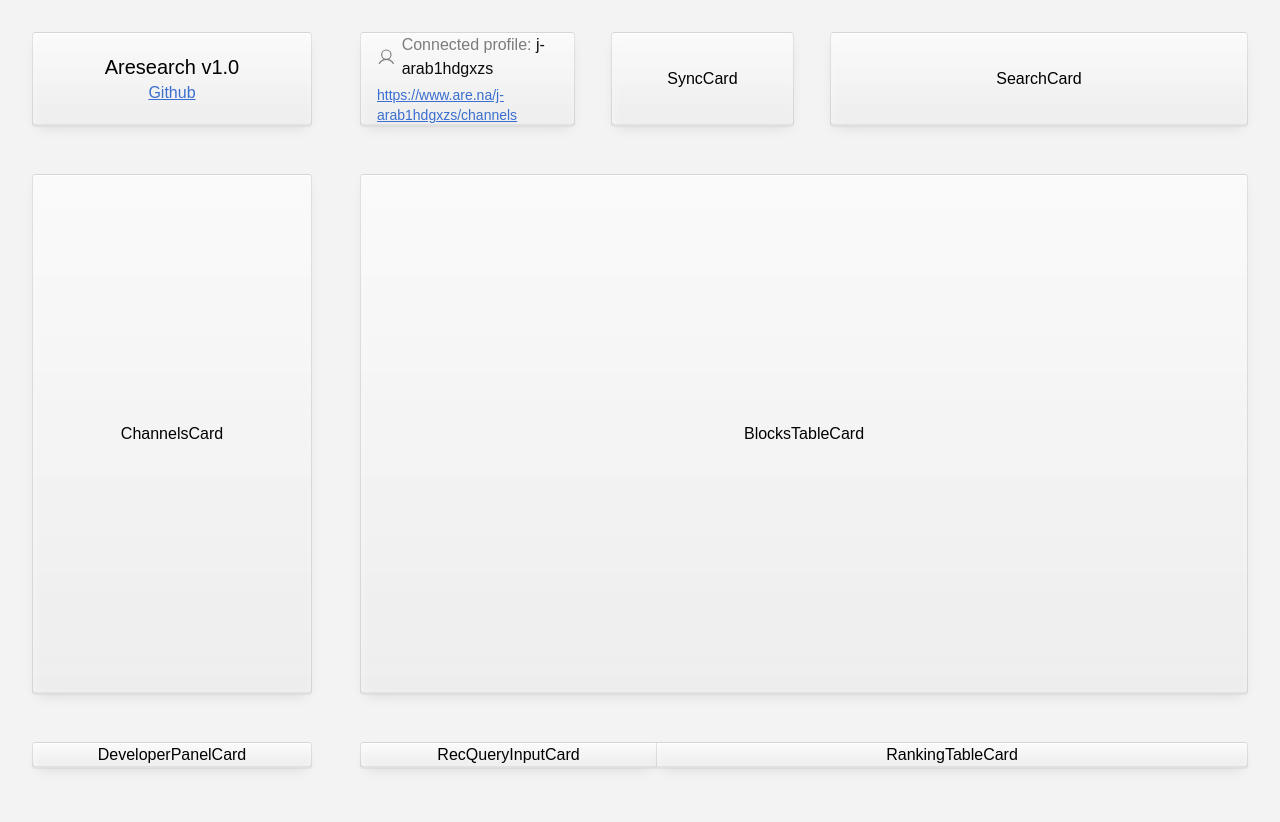
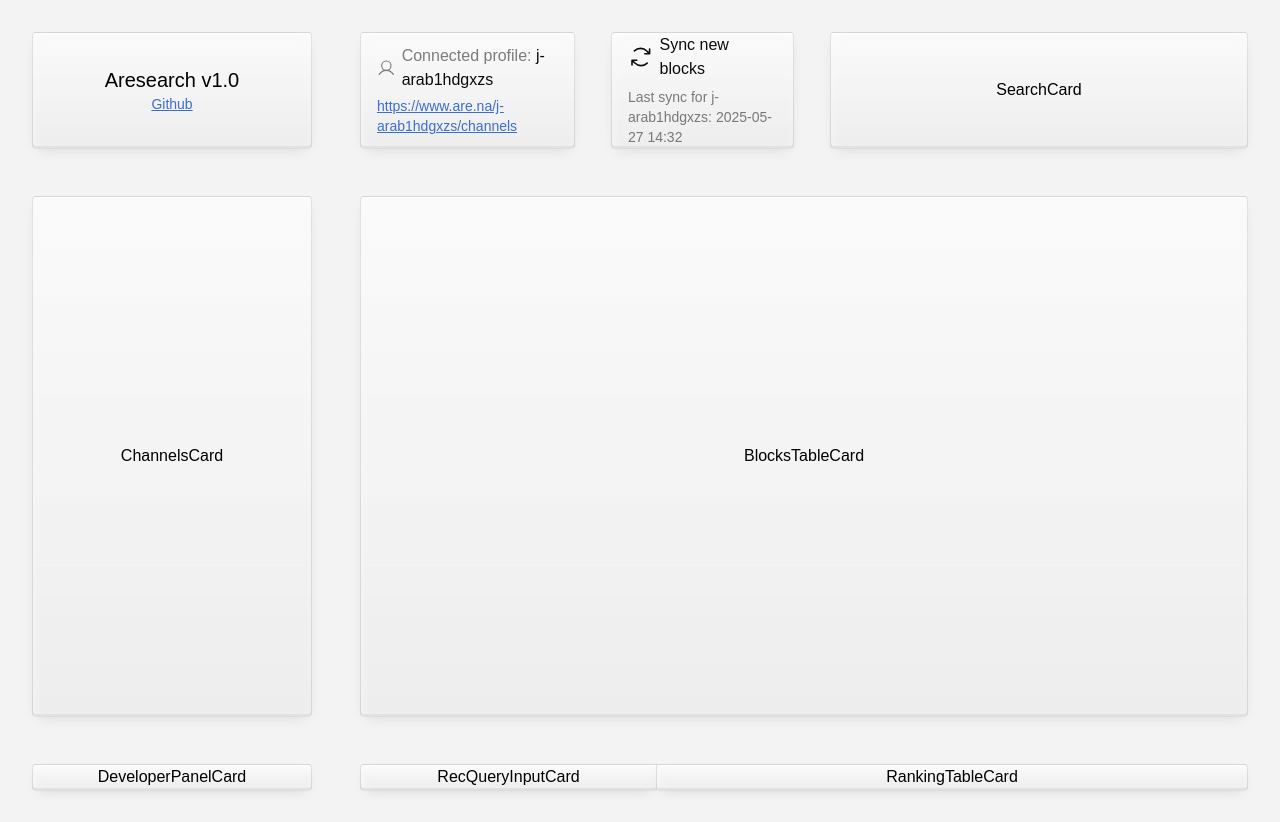
Before and after one commit to pxsswordprotected/aresearch, a Next.js app: page / in a window 1280 px wide. Before the commit the page ends 800 px from the top, so only its background shows below. Built offline with nearby package versions, Linux system fonts and the light colour scheme.

Commit message:
add sync card

```diff
--- a/components/dashboard/panel.tsx
+++ b/components/dashboard/panel.tsx
@@ -4,7 +4,7 @@
 import { cn } from "@/lib/utils";
 
 const SHELL =
-  "rounded-base border border-stroke bg-dashboard bg-[image:var(--gradient-panel)] font-sans text-black shadow-[var(--shadow-base),var(--shadow-inner-base)]";
+  "rounded-base border border-stroke bg-dashboard bg-[image:var(--gradient-panel)] font-sans text-black select-none shadow-[var(--shadow-base),var(--shadow-inner-base)]";
 
 export function Panel({
   className,
--- a/features/dashboard/brand/BrandCard.tsx
+++ b/features/dashboard/brand/BrandCard.tsx
@@ -13,7 +13,7 @@ export function BrandCard({ className }: { className?: string }) {
       <a
         href="https://github.com/pxsswordprotected/aresearch"
         target="_blank"
-        className="text-link-external underline"
+        className="text-link-external underline text-sm"
       >
         Github
       </a>
--- a/features/dashboard/sync/SyncCard.tsx
+++ b/features/dashboard/sync/SyncCard.tsx
@@ -1,11 +1,25 @@
+import { ArrowsClockwise } from "@phosphor-icons/react/dist/ssr";
 import { Panel } from "@/components/dashboard/panel";
+
+// Hardcoded until sync data lands.
+const USERNAME = "j-arab1hdgxzs";
+const LAST_SYNC = "2025-05-27 14:32";
 
 export function SyncCard({ className }: { className?: string }) {
   return (
     <Panel className={className}>
-      <div className="flex h-full w-full items-center justify-center">
-        SyncCard
-      </div>
+      <button
+        type="button"
+        className="flex h-full w-full flex-col justify-center items-center gap-1.5 px-4 text-left"
+      >
+        <span className="flex items-center gap-1.5 text-[16px] text-neutral-800">
+          <ArrowsClockwise size={26} />
+          Sync new blocks
+        </span>
+        <span className="text-sm text-black/50">
+          Last sync for {USERNAME}: {LAST_SYNC}
+        </span>
+      </button>
     </Panel>
   );
 }
```
Also changed, not shown: 1 other file (tests, documents, lock files or other folders).
